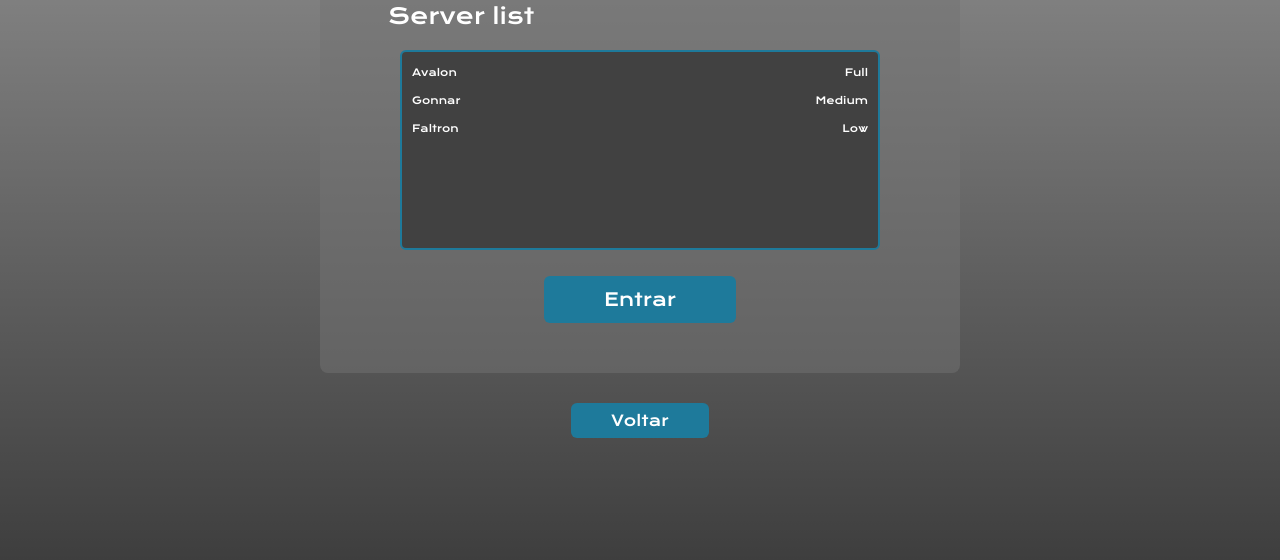
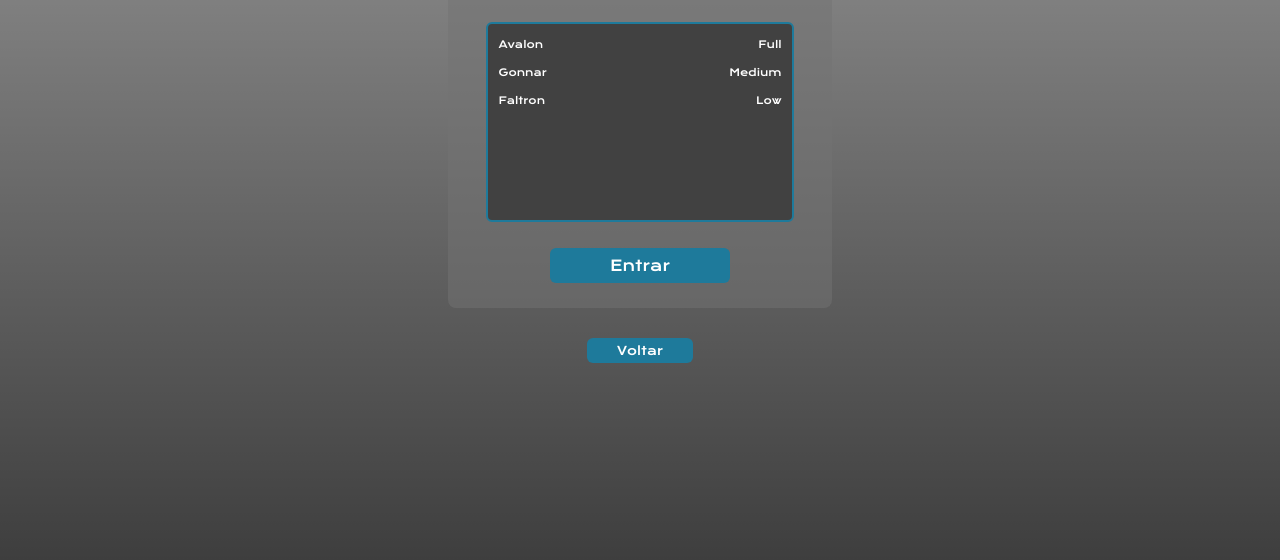
Before and after one commit to per-bruno/Abyss, a website built with Vite: page server/server.html in a window 1280 px wide. Shown: the part 240-800 px from the top of the page. Built offline with nearby package versions, Linux system fonts and the light colour scheme.

Commit message:
Site Abyss

```diff
--- a/contato/contato-style.css
+++ b/contato/contato-style.css
@@ -183,11 +183,6 @@ button:hover {
   transition: color 0.2s;
 }
 
-a {
-  text-decoration: none;
-  color: white;
-}
-
 footer {
   background: #121212;
   padding: 1rem;
--- a/server/server-style.css
+++ b/server/server-style.css
@@ -40,8 +40,9 @@ html {
 .content {
   display: flex;
   flex-direction: column;
+  justify-content: center;
   align-items: center;
-  margin: 0 15% auto;
+  margin: auto 15%;
   background-color: var(--black-50);
   border-radius: 0.8rem;
 }
@@ -119,7 +120,7 @@ html {
   border-radius: 0.6rem;
   padding: 0.5rem 3rem;
   font-size: 1.2rem;
-  margin-top: 3rem;
+  margin: 3rem auto;
   cursor: pointer;
 }
 .back-btn:hover {
@@ -131,44 +132,8 @@ a {
   color: white;
 }
 
-@media (min-width: 768px) {
+@media (min-width: 1000px) {
   .content {
-    margin: 0 20%;
-    padding: 2.5rem 2rem;
-  }
-
-  .content p {
-    margin-left: 8%;
-    font-size: 2rem;
-  }
-
-  .login-btn {
-    padding: 1rem 5rem;
-    font-size: 1.6rem;
-  }
-
-  .back-btn {
-    padding: 0.7rem 3rem;
-    font-size: 1.4rem;
+    margin: auto 35%;
   }
 }
-
-@media (min-width: 1200px) {
-  .content {
-    margin: auto 25%;
-  }
-
-  .content p {
-    font-size: 2.2rem;
-  }
-
-  .login-btn {
-    font-size: 1.8rem;
-    padding: 1.2rem 6rem;
-  }
-
-  .back-btn {
-    padding: 0.8rem 4rem;
-    font-size: 1.5rem;
-  }
-}
--- a/shopping/src/shopping-style.css
+++ b/shopping/src/shopping-style.css
@@ -225,7 +225,7 @@ header button {
 }
 
 .games-banner img {
-  width: 31.2rem;
+  width: 20.5rem;
   height: auto;
   -webkit-border-top-right-radius: 40px;
   -webkit-border-bottom-left-radius: 40px;
@@ -235,6 +235,33 @@ header button {
   border-bottom-left-radius: 40px;
   box-shadow: rgba(0, 0, 0, 0.16) 0px 1px 4px, rgb(51, 51, 51) 0px 0px 0px 3px;
   box-shadow: inset 0px 0px 15px rgba(255, 4, 4, 0.5); /* Sombra interna */
+}
+
+.back-btn {
+  display: flex;
+  justify-self: center;
+  margin-top: 2rem;
+  border-style: none;
+  background-color: var(--brand-color);
+  color: #ffffff;
+  font: var(--title-font);
+  border-radius: 0.6rem;
+  padding: 0.5rem 3rem;
+  font-size: 1.2rem;
+  cursor: pointer;
+}
+.back-btn a {
+  text-decoration: none;
+  color: white;
+  display: block;
+  width: 100%;
+  height: 100%;
+  background-color: inherit;
+  border-radius: inherit;
+}
+.back-btn:hover {
+  font-size: 1.4rem;
+  transition: font 0.1s;
 }
 
 .common-questions {
@@ -443,7 +470,7 @@ body::-webkit-scrollbar-thumb {
   }
 }
 /* .f-info {
-    display: flex;
-    gap: 30px;
-    font-family: var(--text-font);
-  } */
+  display: flex;
+  gap: 30px;
+  font-family: var(--text-font);
+} */
--- a/style.css
+++ b/style.css
@@ -28,6 +28,7 @@ header {
   color: #ffffff;
   width: 100%;
   height: 10rem;
+  z-index: 3;
 }
 
 header img {
@@ -50,10 +51,6 @@ ul {
   justify-content: space-between;
   gap: 1.5rem;
   margin-right: 1rem;
-}
-
-form {
-  z-index: -1;
 }
 
 .links {
```
Also changed, not shown: contato/contato.html (+1 -0 lines), forum/forum-style.css (+27 -1 lines), forum/forum.html (+3 -0 lines).
